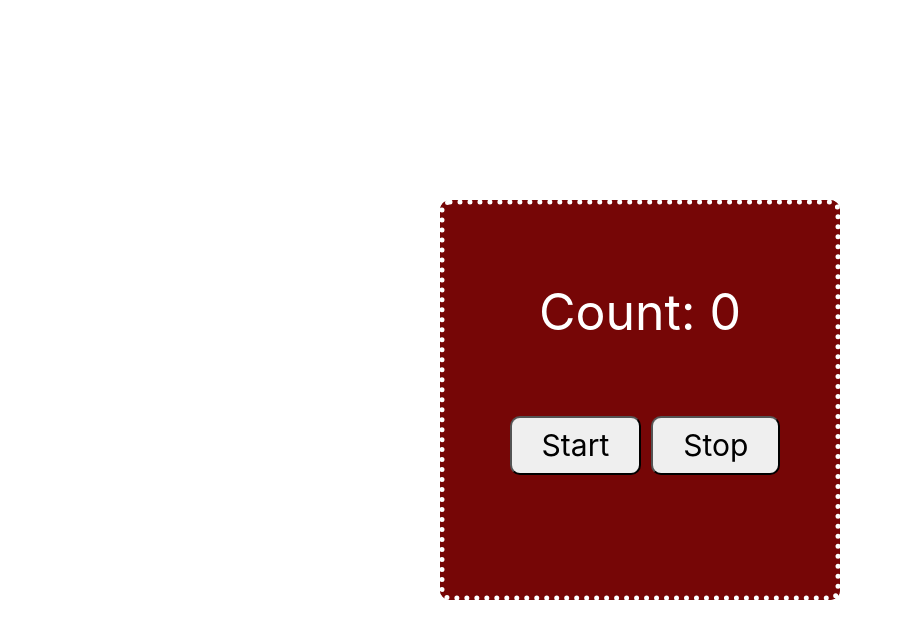
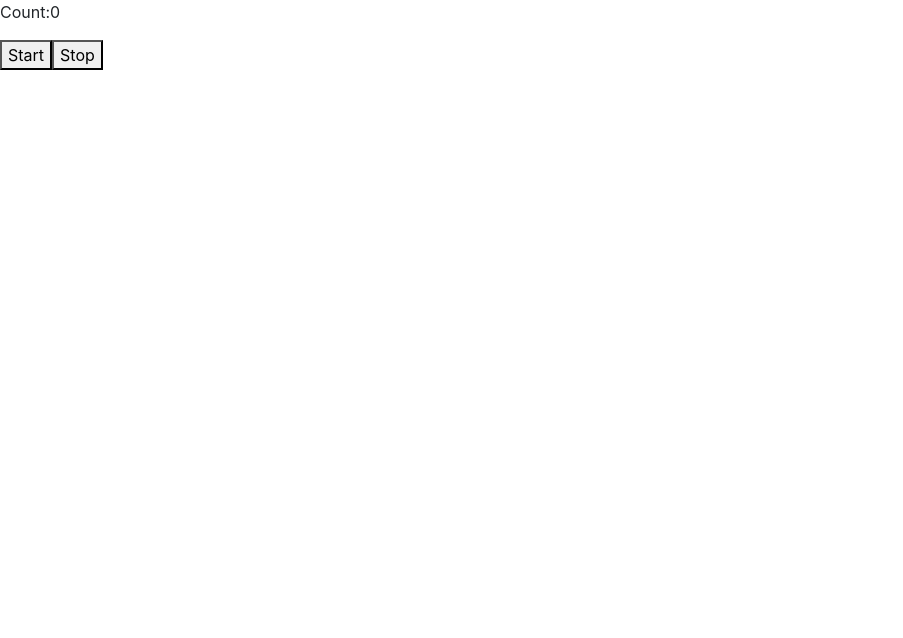
Before and after one commit to RoopaMolaka/react-timer-task, a React (Create React App) app: page / in a window 1280 px wide. Shown: the top 638 px of the page, without its empty margins (0-903 px from the left). Built offline with nearby package versions, Linux system fonts and the light colour scheme.

Commit message:
changes made

```diff
--- a/src/App.js
+++ b/src/App.js
@@ -1,36 +1,32 @@
-//
-import React, { useState, useEffect } from 'react';
-import "./App.css"
+ import React from "react";
+ import { useState,useEffect } from "react";
+ const App =()=>{
+    const [count,setCount]=useState(0)
+    const [state,setState]=useState(false)
+ useEffect(()=>{
+    let counter=""
+    if(state){
+        counter =setInterval(()=>{
+            setCount((prevCount)=>prevCount+1)},500)
 
-const App = () => {
-  const [count, setCount] = useState(0);
-  const [state, setState] = useState(false);
-
-  useEffect(() => {
-     if (state) {
-        let interval = setInterval(() => {
-        setCount((prevCount) => prevCount + 1);
-      }, 500);
-    return () => {
-      clearInterval(interval);
-    }};
-  }, [state]);
-
-  const startButton = () => {
+    }else{
+        clearInterval(counter)
+    } return()=>clearInterval(counter)
+  },[state])
+  const startButton=()=>{
     setState(true)
   }
+  const stopButton=()=>{
+    setState(false)
+  }
 
-  const stopButton = () => {
-    setState(false)
-  };
+    return(
+        <>
+        <p>Count:{count}</p>
+        <button onClick={()=>{startButton()}}>Start</button>
+        <button  onClick={()=>{stopButton()}}>Stop</button>
+        </>
+    )
 
-  return (
-    <div>
-      <p  >Count: {count}</p>
-      <button  onClick={startButton}>Start</button>
-      <button   onClick={stopButton}>Stop</button>
-    </div>
-  )
-}
-
-export default App;
+ }
+ export default App;
```
Also changed, not shown: src/home.js (+36 -0 lines).
